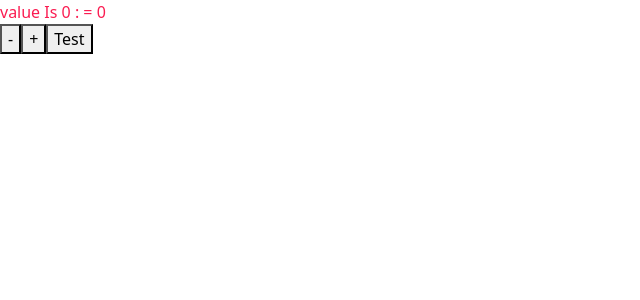
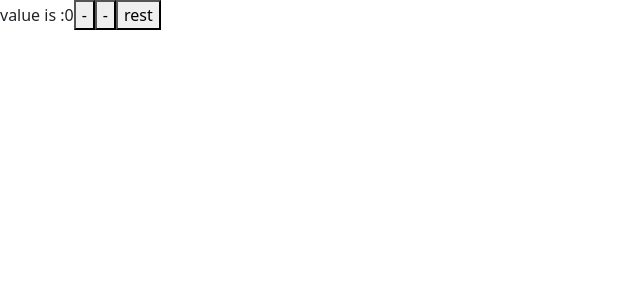
Before and after one commit to Mohammedazzam/learn-react-Ecommearce, a React (Create React App) app: page / in a window 1280 px wide. Shown: the top 300 px of the page, without its empty margins (0-640 px from the left). Built offline with nearby package versions, Linux system fonts and the light colour scheme.

Commit message:
Hook - UseReducer

```diff
--- a/src/App.js
+++ b/src/App.js
@@ -105,14 +105,31 @@
 
 /************UseMemo*************/
 
-import React , {useContext} from "react";
-import UseMemoExample from "./component/UseMemoExample";
+// import React , {useContext} from "react";
+// import UseMemoExample from "./component/UseMemoExample";
+
+// const App = () => {
+
+//   return (
+//     <div>
+//       <UseMemoExample/>
+//     </div>
+//   )
+// }
+
+// export default App;
+
+
+
+/************UseReducer*************/
+import React , {useReducer} from "react";
+import UseReduserExample from "./component/UseReduserExample";
 
 const App = () => {
 
   return (
     <div>
-      <UseMemoExample/>
+      <UseReduserExample/>
     </div>
   )
 }
--- /dev/null
+++ b/src/Reducer/RduserTest.js
@@ -0,0 +1,17 @@
+const reducer = (state, action) => {
+    switch (action.type) {
+        case ' increment ':
+            return { count: state.count + 1  }
+
+        case 'decrement':
+            return { count: state.count - 1  }
+
+        case 'reset':
+            return { count: 0  }
+
+        default:
+            return { state }
+    }
+}
+
+export default reducer
--- /dev/null
+++ b/src/component/UseReduserExample.js
@@ -0,0 +1,42 @@
+// import React, { useState } from 'react'
+
+// const UseReduserExample = () => {
+//     const [value, setValue] = useState(0)
+//     return (
+//         <div>
+//             value is :{value}
+//             <button onClick={() => setValue(value + 1)}>+</button>
+//             <button onClick={() => setValue(value - 1)}>-</button>
+//             <button onClick={() => setValue(0)}>rest</button>
+//         </div>
+//     )
+// }
+
+// export default UseReduserExample
+
+
+
+
+
+
+
+import React, { useReducer } from 'react'
+import reducer from '../Reducer/RduserTest'
+
+const initalValue = {
+    count:0
+}
+const UseReduserExample = () => {
+    const [state, dispatch] = useReducer(reducer, initalValue)
+
+    return (
+        <div>
+            value is :{state.count}
+            <button onClick={() => dispatch({type:'increment'})}>-</button>
+            <button onClick={() => dispatch({type:'decrement'})}>-</button>
+            <button onClick={() => dispatch({type:'reset'})}>rest</button>
+        </div>
+    )
+}
+
+export default UseReduserExample
```
